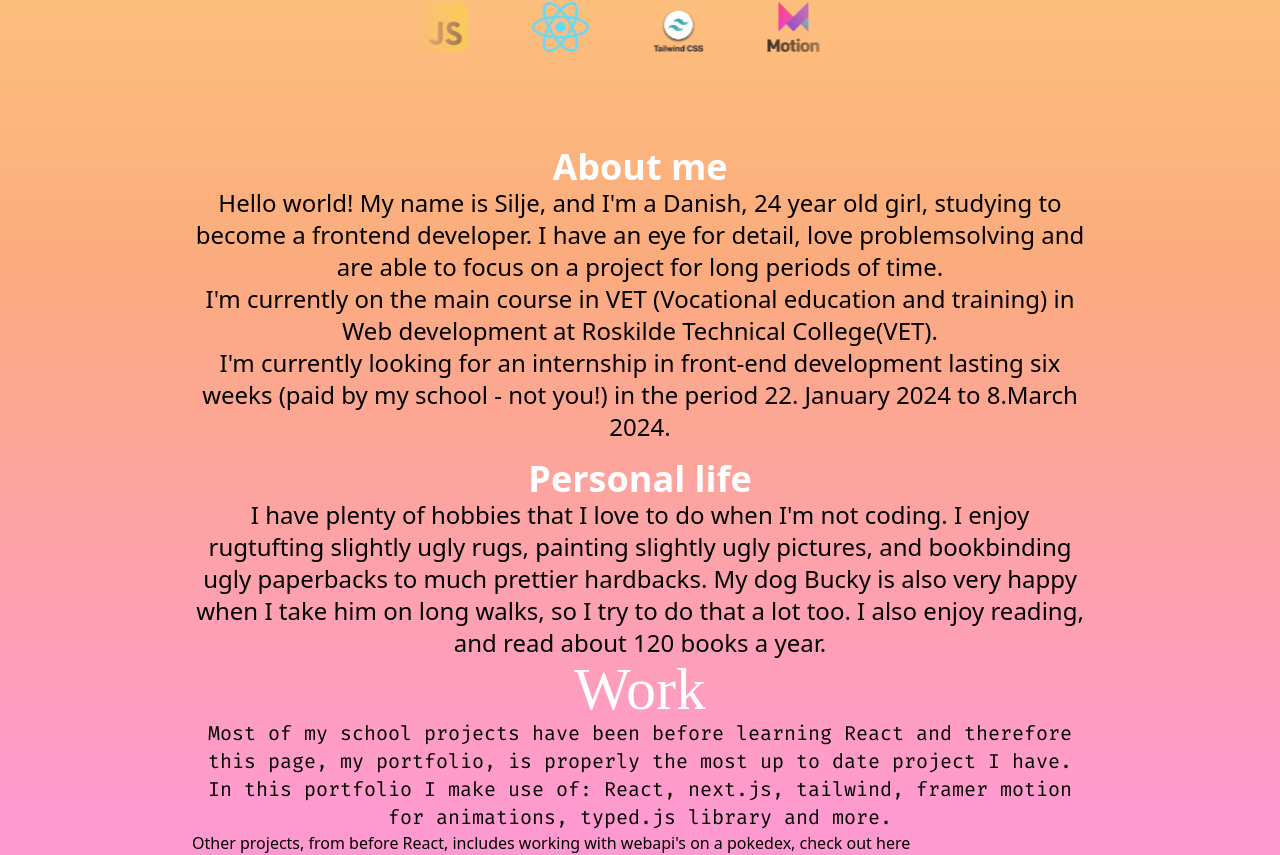
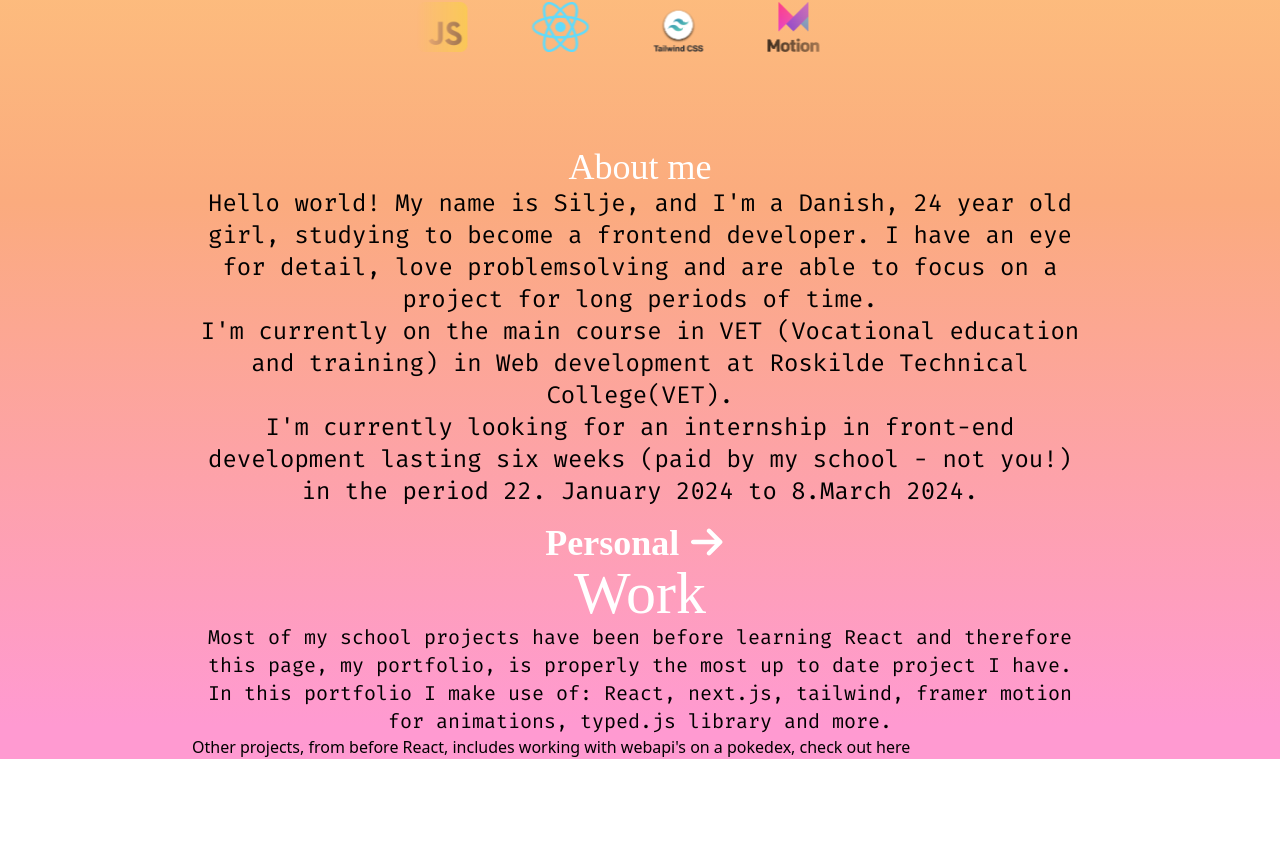
Before and after one commit to SiljeP/portfolienext, a Next.js app: page / in a window 1280 px wide. Shown: the part 928-1783 px from the top of the page. After the commit the page ends 1687 px from the top, so only its background shows below. Built offline with nearby package versions, Linux system fonts and the light colour scheme.

Commit message:
personal life display hidden made

```diff
--- a/src/app/page.js
+++ b/src/app/page.js
@@ -15,11 +15,9 @@ export default function Home() {
       <Fade>
         <LogoCarousel />
       </Fade>
+      <About />
       <Fade>
-        <About />
-      </Fade>
-      <Fade>
-        <Work/>
+        <Work />
       </Fade>
     </body>
 
--- a/src/components/aboutme.js
+++ b/src/components/aboutme.js
@@ -1,32 +1,62 @@
 "use client"
 
+import Image from "next/image"
+import { motion } from "framer-motion"
 import Fade from "@/helpers/fade"
-import Image from "next/image"
+import { useState } from "react";
+import { FontAwesomeIcon } from "@fortawesome/react-fontawesome";
+import { faArrowDown, faArrowRight } from "@fortawesome/free-solid-svg-icons";
+
 
 export default function Aboutme() {
 
+    const show = {
+        opacity: 1,
+        display: "block"
+    };
+
+    const hide = {
+        opacity: 0,
+        transitionEnd: {
+            display: "none"
+        }
+    };
+    const [isVisible, setIsVisible] = useState(false);
+
     return (
         <>
-            <Fade>
-                <article id="about" className="text-center mt-4">
-                    <h2 className="font-bold text-white text-4xl ">About me</h2>
-                    <p className="text-black text-2xl">Hello world! My name is Silje, and I&apos;m a Danish, 24 year old girl, studying to become a frontend developer. I have an eye for detail, love problemsolving and are able to focus on a project for long periods of time.</p>
-                    <p className="text-black text-2xl">I&apos;m currently on the main course in VET (Vocational education and
-                        training) in Web development at <a href="https://www.rts.dk/in-english"> Roskilde Technical College(VET).</a></p>
-                    <p className="text-black text-2xl">I&apos;m currently looking for an internship in front-end development lasting six weeks (paid by my school - not you!) in the period <span>22. January 2024 to 8.March 2024. </span></p>
-                </article>
-            </Fade>
-            <Fade>
+            <motion.article
+                initial="hidden"
+                whileInView="visible"
+                viewport={{ once: true }}
+                transition={{ duration: 0.5 }}
+                variants={{
+                    visible: { opacity: 1, scale: 1 },
+                    hidden: { opacity: 0, scale: 0 }
+                }}
+                id="about" className="text-center mt-4">
+                <h2 className=" font-title text-white text-4xl ">About me</h2>
+                <p className="text-black font-body text-2xl">Hello world! My name is Silje, and I&apos;m a Danish, 24 year old girl, studying to become a frontend developer. I have an eye for detail, love problemsolving and are able to focus on a project for long periods of time.</p>
+                <p className="text-black font-body text-2xl">I&apos;m currently on the main course in VET (Vocational education and
+                    training) in Web development at <a href="https://www.rts.dk/in-english"> Roskilde Technical College(VET).</a></p>
+                <p className="text-black font-body text-2xl">I&apos;m currently looking for an internship in front-end development lasting six weeks (paid by my school - not you!) in the period <span>22. January 2024 to 8.March 2024. </span></p>
+
                 <section className="text-center mt-4">
-                    <h3 className="font-bold text-white text-4xl">Personal life</h3>
-                    <div >
-                        <p className="text-black text-2xl">I have plenty of hobbies that I love to do when I&apos;m not
-                            coding. I enjoy rugtufting slightly ugly rugs, painting slightly ugly pictures, and bookbinding ugly paperbacks to
-                            much prettier hardbacks. My dog Bucky is also very happy when I take him on long walks, so I try to do
-                            that a lot too. I also enjoy reading, and read about 120 books a year.</p>
-                    </div>
+                    <motion.button className="font-bold font-title text-white text-4xl"
+                        whileTap={{ scale: 0.95 }}
+                        onClick={() => setIsVisible(!isVisible)}>Personal{isVisible ? <FontAwesomeIcon className="text-s px-3" icon={faArrowDown} /> : <FontAwesomeIcon className="text-s px-3" icon={faArrowRight} />}
+                    </motion.button>
+                    <motion.p animate={isVisible ? show : hide} id="personal" className="text-black font-body text-2xl hidden" >
+                        I have plenty of hobbies that I love to do when I&apos;m not
+                        coding. I enjoy rugtufting slightly ugly rugs, painting slightly ugly pictures, and bookbinding ugly paperbacks to
+                        much prettier hardbacks. My dog Bucky is also very happy when I take him on long walks, so I try to do
+                        that a lot too. I also enjoy reading, and read about 120 books a year.</motion.p>
+
                 </section>
-            </Fade>
+
+            </motion.article>
+
+
         </>
 
 
```
Also changed, not shown: src/components/hero.js (+5 -5 lines).
